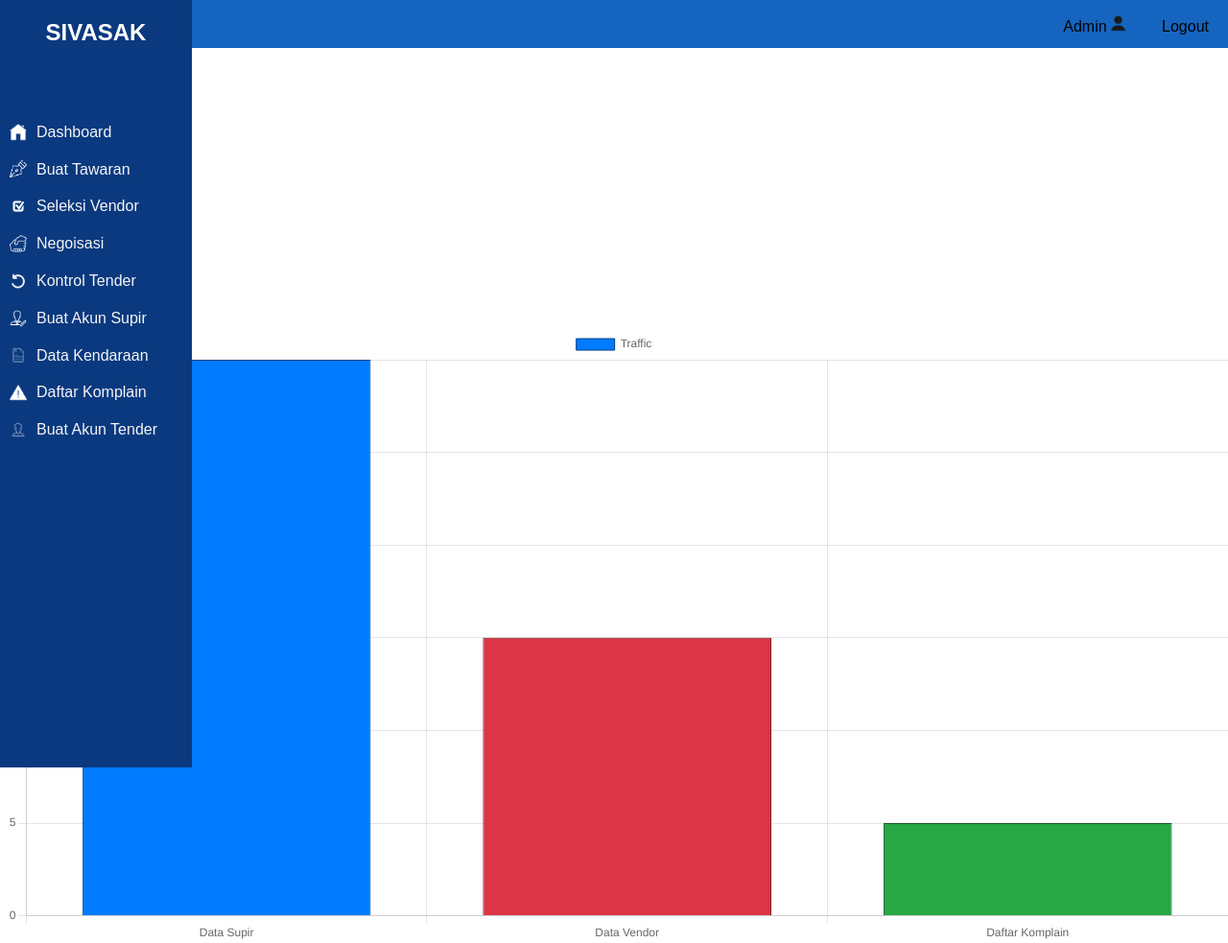
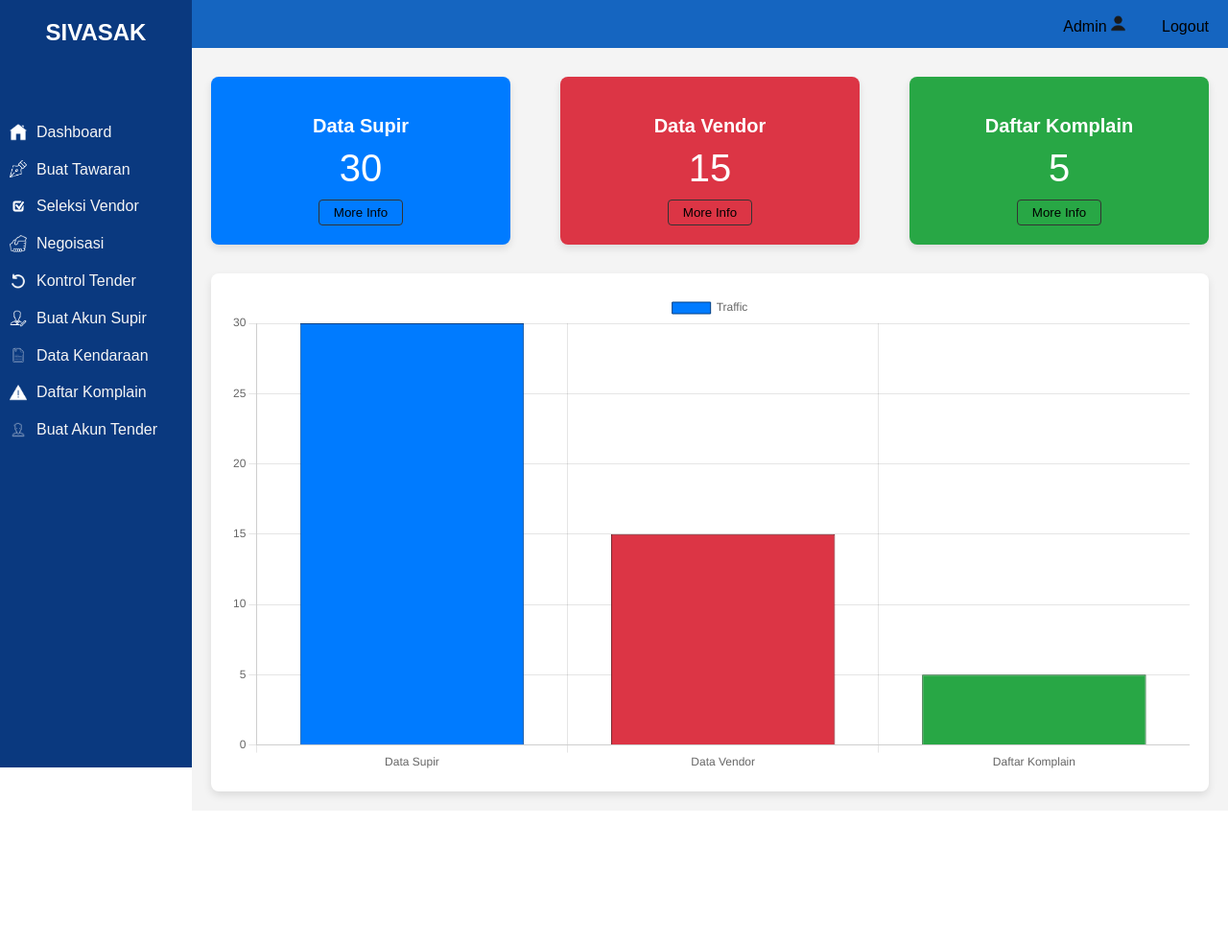
Before and after one commit to gyoro2/Tugaspengweb, a PHP site: the page made by PTI Website/Dashboard.php in a window 1280 px wide. Shown: the whole page at 96% size. After the commit the page ends 835 px from the top, so only its background shows below. Run offline with PHP 8.4, Linux system fonts and the light colour scheme; the visitor is signed in with stand-in values (Sample User, id 1); data that the repository does not hold is empty.

Commit message:
Dashboard page

```diff
--- a/PTI Website/styledash.css
+++ b/PTI Website/styledash.css
@@ -373,3 +373,68 @@ tr:hover {
 .cancel-button:hover {
     background-color: #c0392b;
 }
+
+.main-content {
+    margin-left: 200px;
+    padding: 80px 20px 20px 20px;
+    background-color: #f4f4f4;
+    min-height: 100vh;
+}
+
+/* Dashboard Cards */
+.dashboard-cards {
+    display: flex;
+    justify-content: space-between;
+    margin-bottom: 30px;
+}
+
+.card {
+    background-color: white;
+    width: 30%;
+    padding: 20px;
+    text-align: center;
+    border-radius: 8px;
+    box-shadow: 0 4px 8px rgba(0, 0, 0, 0.1);
+}
+
+.card h3 {
+    margin-bottom: 10px;
+    font-size: 20px;
+}
+
+.card p {
+    font-size: 40px;
+    margin: 10px 0;
+}
+
+.card button {
+    background-color: transparent;
+    border: 1px solid #333;
+    padding: 5px 15px;
+    border-radius: 4px;
+    cursor: pointer;
+}
+
+/* Card Colors */
+.card-1 {
+    background-color: #007bff;
+    color: white;
+}
+
+.card-2 {
+    background-color: #dc3545;
+    color: white;
+}
+
+.card-3 {
+    background-color: #28a745;
+    color: white;
+}
+
+/* Traffic Chart */
+.traffic-chart {
+    background-color: white;
+    padding: 20px;
+    border-radius: 8px;
+    box-shadow: 0 4px 8px rgba(0, 0, 0, 0.1);
+}
```
